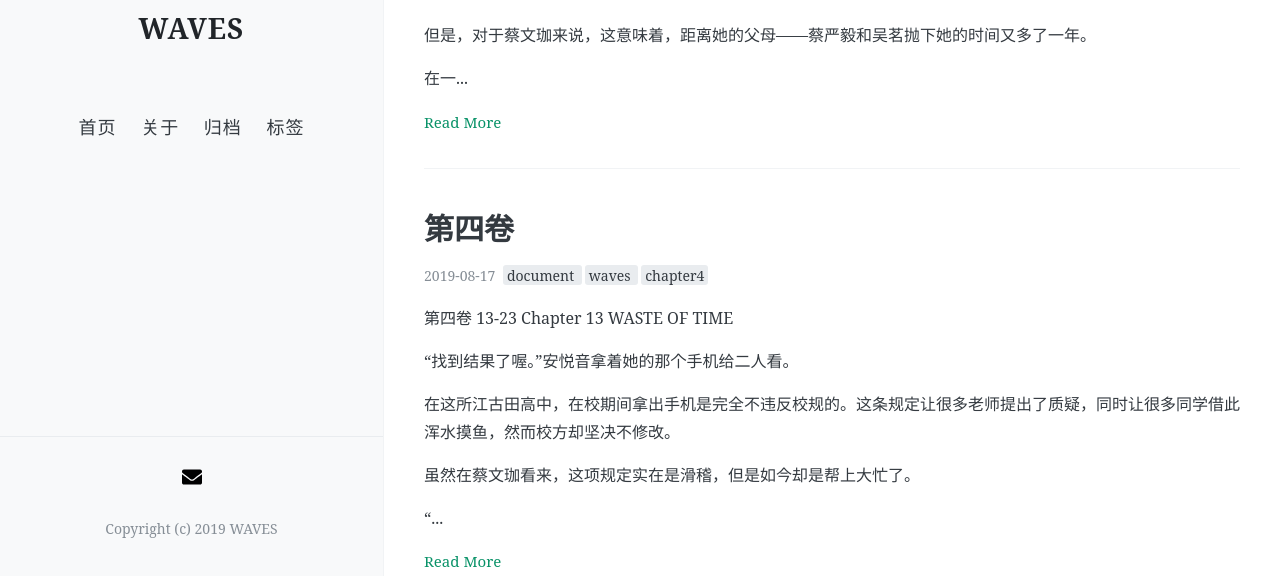
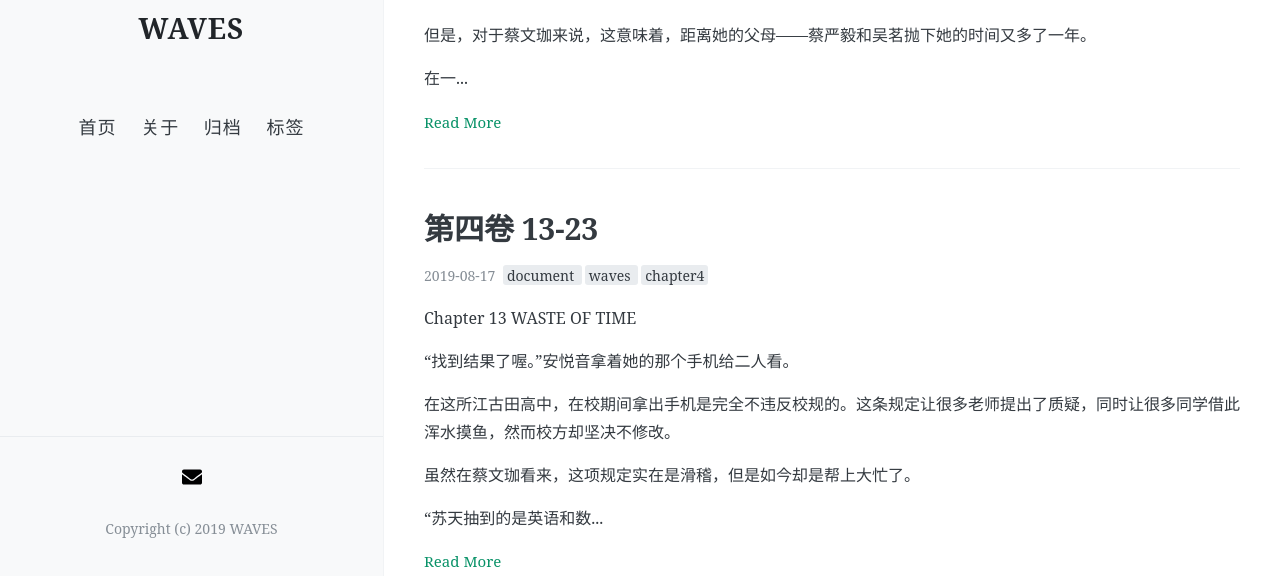
Before and after one commit to SylviaAKK/WAVES_xy, a Jekyll site: the page built from index.html, in a window 1280 px wide and 900 px high, cut to the strip 324-900 px from the top of the window. Built offline with Jekyll 4.4.1, drawn with Linux system fonts in a browser that asks for light colours; nearby versions of some CDN libraries; the list of posts is cut into pages by our own code; part of the change alters nothing that is shown.

Commit message:
Update 2019-08-17-waves-04-01.md

```diff
--- a/_posts/2019-08-17-waves-04-01.md
+++ b/_posts/2019-08-17-waves-04-01.md
@@ -1,6 +1,6 @@
 ---
 layout: post
-title: 第四卷
+title: 第四卷 13-23
 date: 2019-08-17
 Author: 小小
 categories:
@@ -9,7 +9,6 @@ comments: true
 
 ---
 
-第四卷 13-23
 Chapter 13 WASTE OF TIME
 
 “找到结果了喔。”安悦音拿着她的那个手机给二人看。
```
